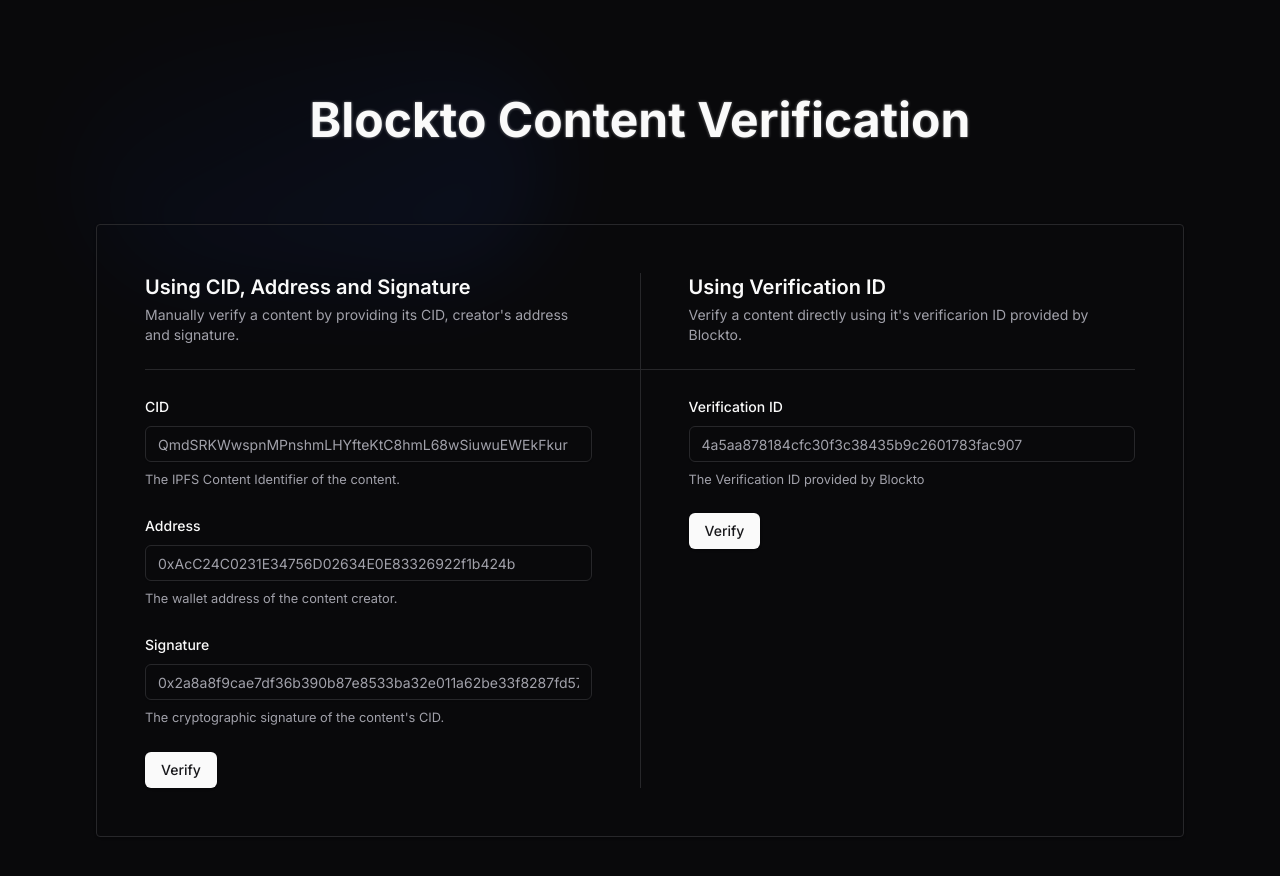
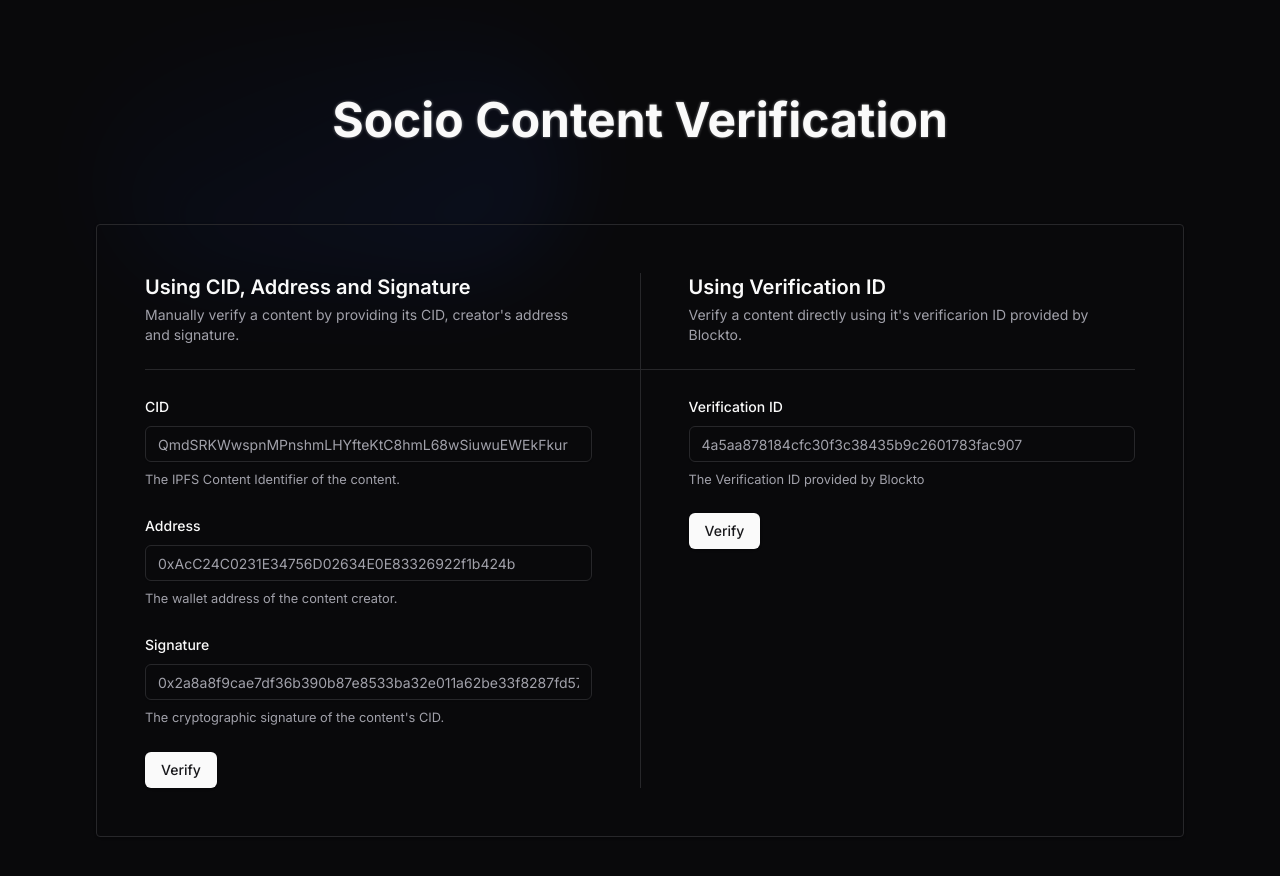
Before and after one commit to BlurryFace29/Socio-Verify, a Next.js app: page / in a window 1280 px wide. Shown: the top 876 px of the page. Built offline with nearby package versions, Linux system fonts and the light colour scheme.

Commit message:
Update page.tsx

```diff
--- a/app/page.tsx
+++ b/app/page.tsx
@@ -75,7 +75,7 @@
   return (
     <main className="flex min-h-screen flex-col items-center justify-between p-24 w-full">
       <div className="relative flex place-items-center before:absolute before:h-[300px] before:w-[480px] before:-translate-x-1/2 before:rounded-full before:bg-gradient-radial before:from-white before:to-transparent before:blur-2xl before:content-[''] after:absolute after:-z-10 after:h-[180px] after:w-[240px] after:translate-x-1/3 after:bg-gradient-conic after:from-sky-200 after:via-blue-200 after:blur-2xl after:content-[''] before:dark:bg-gradient-to-br before:dark:from-transparent before:dark:to-blue-700 before:dark:opacity-10 after:dark:from-sky-900 after:dark:via-[#0141ff] after:dark:opacity-40 before:lg:h-[250px] z-[-1]">
-        <h1 className='relative dark:drop-shadow-[0_0_0.1rem_#ffffff70] mb-20 text-5xl font-bold'>Blockto Content Verification</h1>
+        <h1 className='relative dark:drop-shadow-[0_0_0.1rem_#ffffff70] mb-20 text-5xl font-bold'>Socio Content Verification</h1>
       </div>
 
       <div className="rounded border shadow">
```
